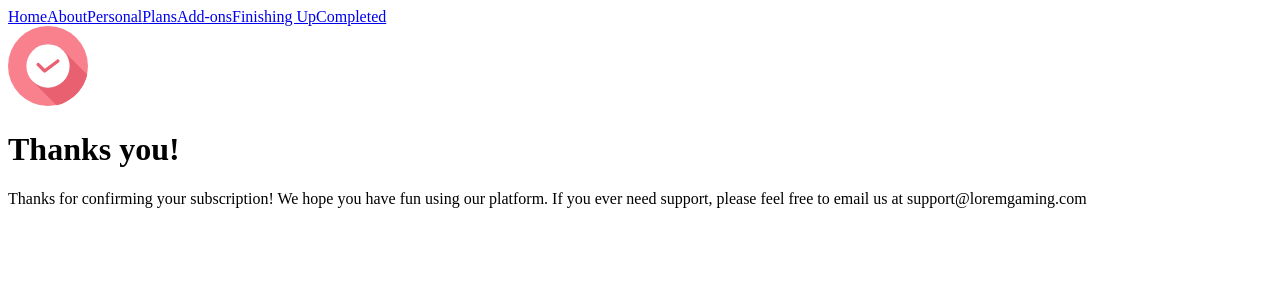
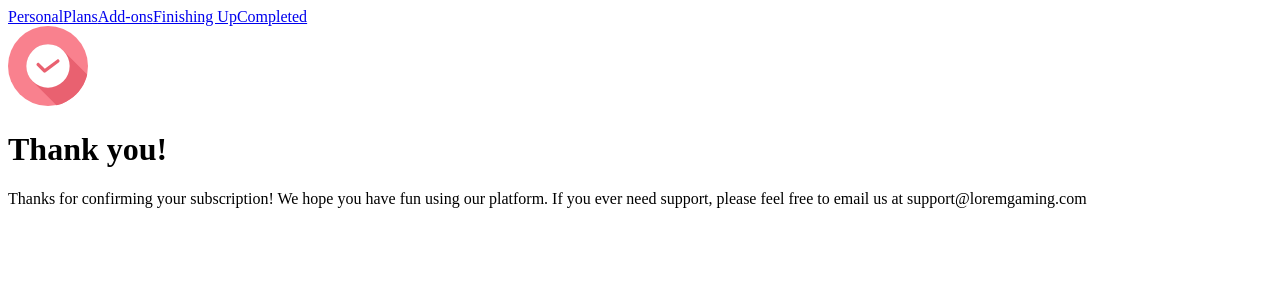
Before and after one commit to Barenbik/multi-step-form, a Vue app: page /completed in a window 1280 px wide. Shown: the top 300 px of the page. Built offline with nearby package versions, Linux system fonts and the light colour scheme.

Commit message:
Remove unnecessary views

```diff
--- a/src/App.vue
+++ b/src/App.vue
@@ -3,8 +3,6 @@
     <header>
       <div>
         <nav>
-          <router-link to="/">Home</router-link>
-          <router-link to="/about">About</router-link>
           <router-link to="/personal">Personal</router-link>
           <router-link to="/plans">Plans</router-link>
           <router-link to="/addons">Add-ons</router-link>
--- a/src/router/index.js
+++ b/src/router/index.js
@@ -1,20 +1,8 @@
 import { createRouter, createWebHistory } from 'vue-router'
-import HomeView from '../views/HomeView.vue'
 
 const router = createRouter({
   history: createWebHistory(import.meta.env.BASE_URL),
   routes: [
-    {
-      path: '/',
-      name: 'home',
-      component: HomeView
-    },
-    {
-      path: '/about',
-      name: 'about',
-      // Using dynamic import for better performance
-      component: () => import('../views/AboutView.vue')
-    },
     {
       path: '/personal',
       name: 'personal',
--- a/src/views/AboutView.vue
+++ /dev/null
@@ -1,5 +0,0 @@
-<template>
-  <div>
-    <p>About</p>
-  </div>
-</template>
--- a/src/views/CompletedView.vue
+++ b/src/views/CompletedView.vue
@@ -1,7 +1,7 @@
 <template>
     <div>
         <img src="../assets/images/icon-thank-you.svg" alt="Thank you">
-        <h1>Thanks you!</h1>
+        <h1>Thank you!</h1>
         <p>Thanks for confirming your subscription! We hope you have fun using our platform. If you ever need support,
             please feel free to email us at support@loremgaming.com </p>
     </div>
--- a/src/views/HomeView.vue
+++ /dev/null
@@ -1,5 +0,0 @@
-<template>
-  <div>
-    <p>Home</p>
-  </div>
-</template>
```
